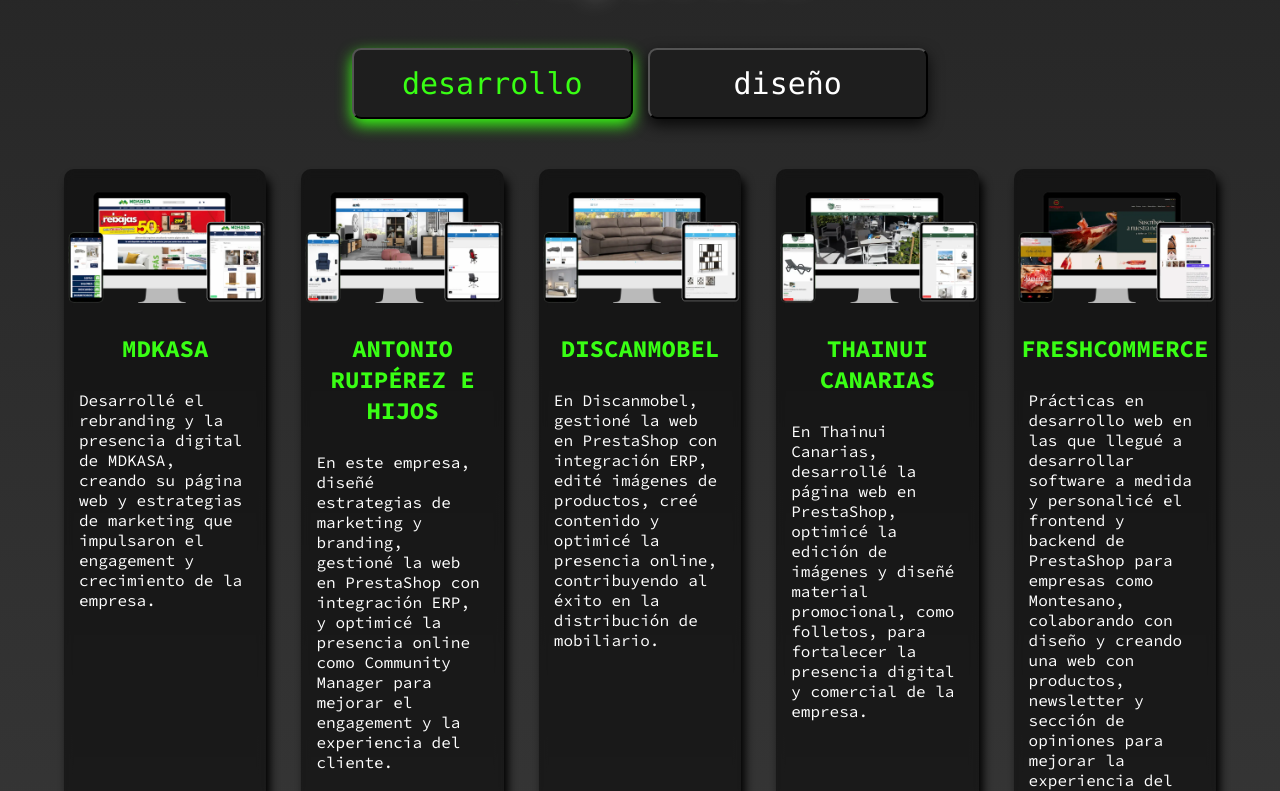
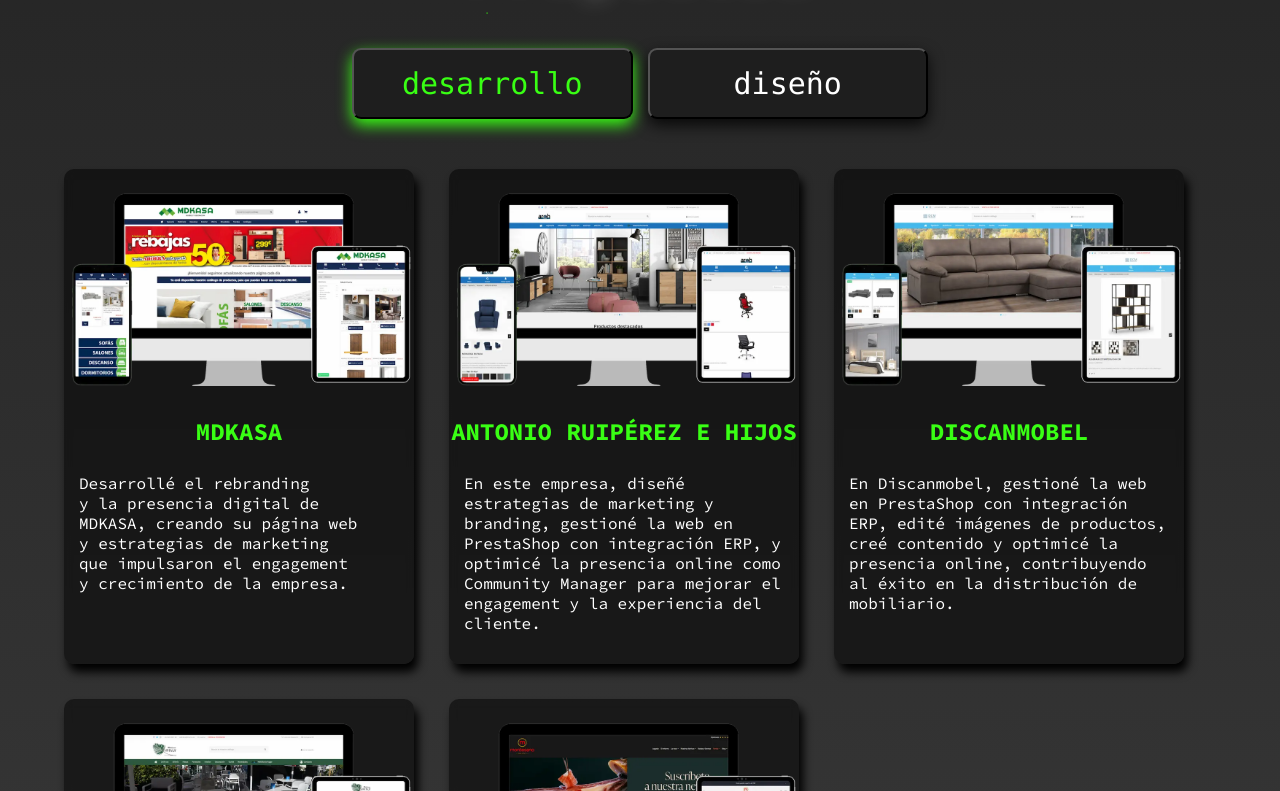
Before and after one commit to YellianAlexis/Portfolio-Web, a React (Vite) app: page / in a window 1280 px wide. Shown: the part 689-1480 px from the top of the page. Built offline with nearby package versions, Linux system fonts and the light colour scheme.

Commit message:
Projects Card Content bug fixes

```diff
--- a/src/assets/css/projects.css
+++ b/src/assets/css/projects.css
@@ -72,7 +72,7 @@
 
 .projects__tabContent {
   display: grid;
-  grid-template-columns: repeat(auto-fit, minmax(200px, 1fr));
+  grid-template-columns: repeat(auto-fit, minmax(200px, 350px));
   gap: 35px;
   width: 100%;
   padding: 50px 0;
@@ -80,6 +80,7 @@
 }
 
 .project__tabContent__card {
+  cursor: pointer;
   border-radius: 10px;
   box-shadow: 4px 8px 10px #000;
   overflow: hidden;
```
